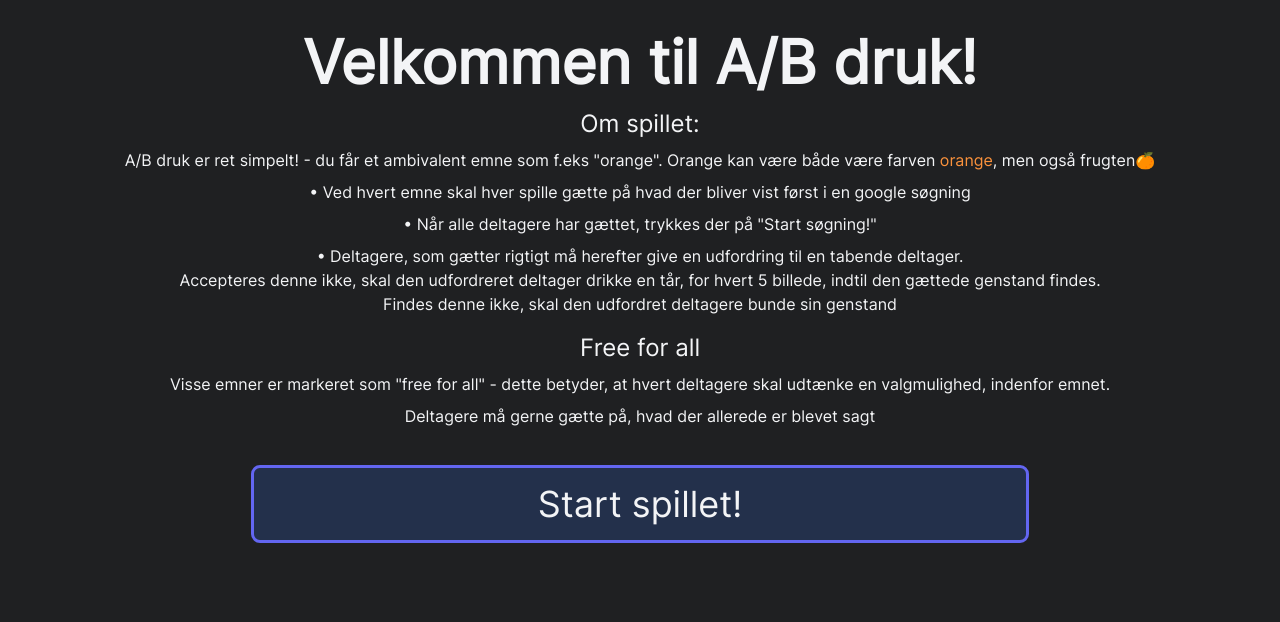
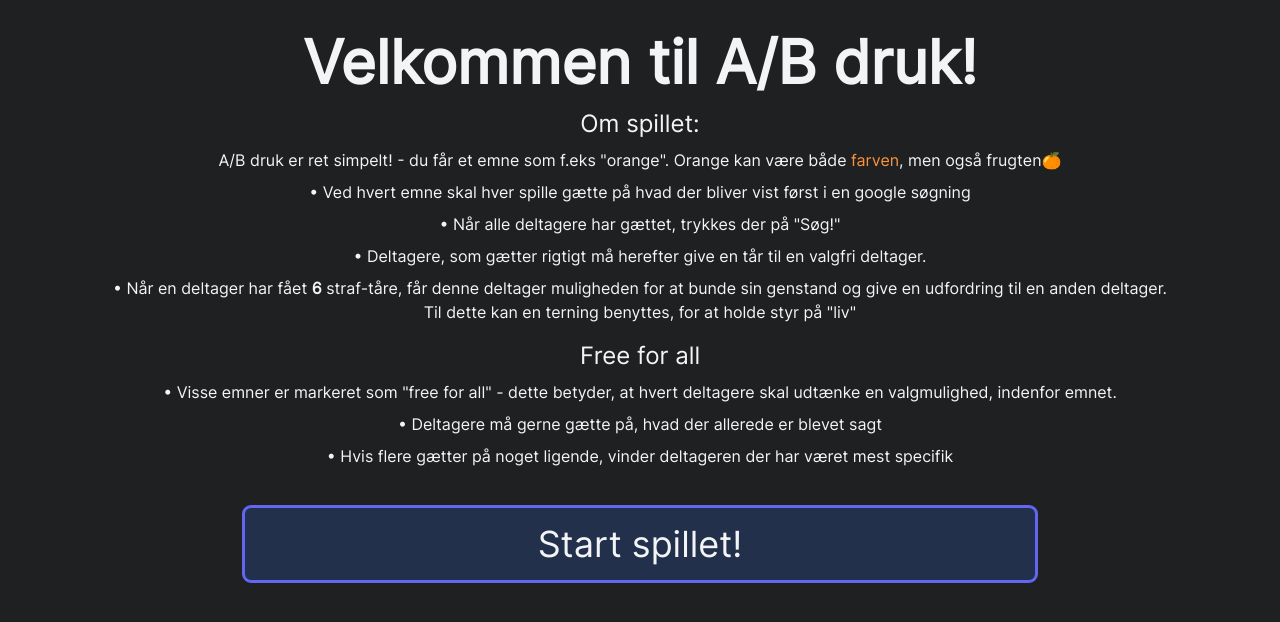
Before and after one commit to Julius-Bendt/abdruk, a Vue app: page / in a window 1280 px wide. Shown: the top 622 px of the page. Built offline with nearby package versions, Linux system fonts and the light colour scheme.

Commit message:
Changed rules a bit, fixed typos

```diff
--- a/src/views/GameView.vue
+++ b/src/views/GameView.vue
@@ -3,10 +3,7 @@
     <h1 class="text-6xl">
       {{ topicIndex + 1 }}. Emne: <span class="font-bold">{{ topic.topic }}</span>
     </h1>
-    <div
-      class="grid w-2/3 md:w-1/4"
-      :class="`grid-rows-${topic.options.length} md:grid-cols-${topic.options.length}`"
-    >
+    <div class="grid w-2/3 md:w-1/4" :class="`grid-rows-${topic.options.length}`">
       <p class="text-2xl mb-2 md:mb-0" v-for="(option, i) in topic.options" :key="option">
         {{ LETTERS[i] }}. {{ capitalizeFirstLetter(option) }}
       </p>
--- a/src/views/HomeView.vue
+++ b/src/views/HomeView.vue
@@ -7,28 +7,33 @@
       <div class="mb-4">
         <h2 class="text-2xl mb-2">Om spillet:</h2>
         <p class="mb-2">
-          A/B druk er ret simpelt! - du får et ambivalent emne som f.eks "orange". Orange kan være
-          både være farven <span class="text-orange-400">orange</span>, men også frugten🍊
+          A/B druk er ret simpelt! - du får et emne som f.eks "orange". Orange kan være både
+          <span class="text-orange-400">farven</span>, men også frugten🍊
         </p>
         <p class="mb-2">
           • Ved hvert emne skal hver spille gætte på hvad der bliver vist først i en google søgning
         </p>
-        <p class="mb-2">• Når alle deltagere har gættet, trykkes der på "Start søgning!"</p>
+        <p class="mb-2">• Når alle deltagere har gættet, trykkes der på "Søg!"</p>
         <p class="mb-2">
-          • Deltagere, som gætter rigtigt må herefter give en udfordring til en tabende deltager.<br />
-          Accepteres denne ikke, skal den udfordreret deltager drikke en tår, for hvert 5 billede,
-          indtil den gættede genstand findes.<br />Findes denne ikke, skal den udfordret deltagere
-          bunde sin genstand
+          • Deltagere, som gætter rigtigt må herefter give en tår til en valgfri deltager.
+        </p>
+        <p class="mb-2">
+          • Når en deltager har fået <span class="font-bold">6</span> straf-tåre, får denne deltager
+          muligheden for at bunde sin genstand og give en udfordring til en anden deltager.<br />Til
+          dette kan en terning benyttes, for at holde styr på "liv"
         </p>
       </div>
 
       <div>
         <h2 class="text-2xl mb-2">Free for all</h2>
         <p class="mb-2">
-          Visse emner er markeret som "free for all" - dette betyder, at hvert deltagere skal
+          • Visse emner er markeret som "free for all" - dette betyder, at hvert deltagere skal
           udtænke en valgmulighed, indenfor emnet.
         </p>
-        <p class="mb-2">Deltagere må gerne gætte på, hvad der allerede er blevet sagt</p>
+        <p class="mb-2">• Deltagere må gerne gætte på, hvad der allerede er blevet sagt</p>
+        <p class="mb-2">
+          • Hvis flere gætter på noget ligende, vinder deltageren der har været mest specifik
+        </p>
       </div>
 
       <button
```
